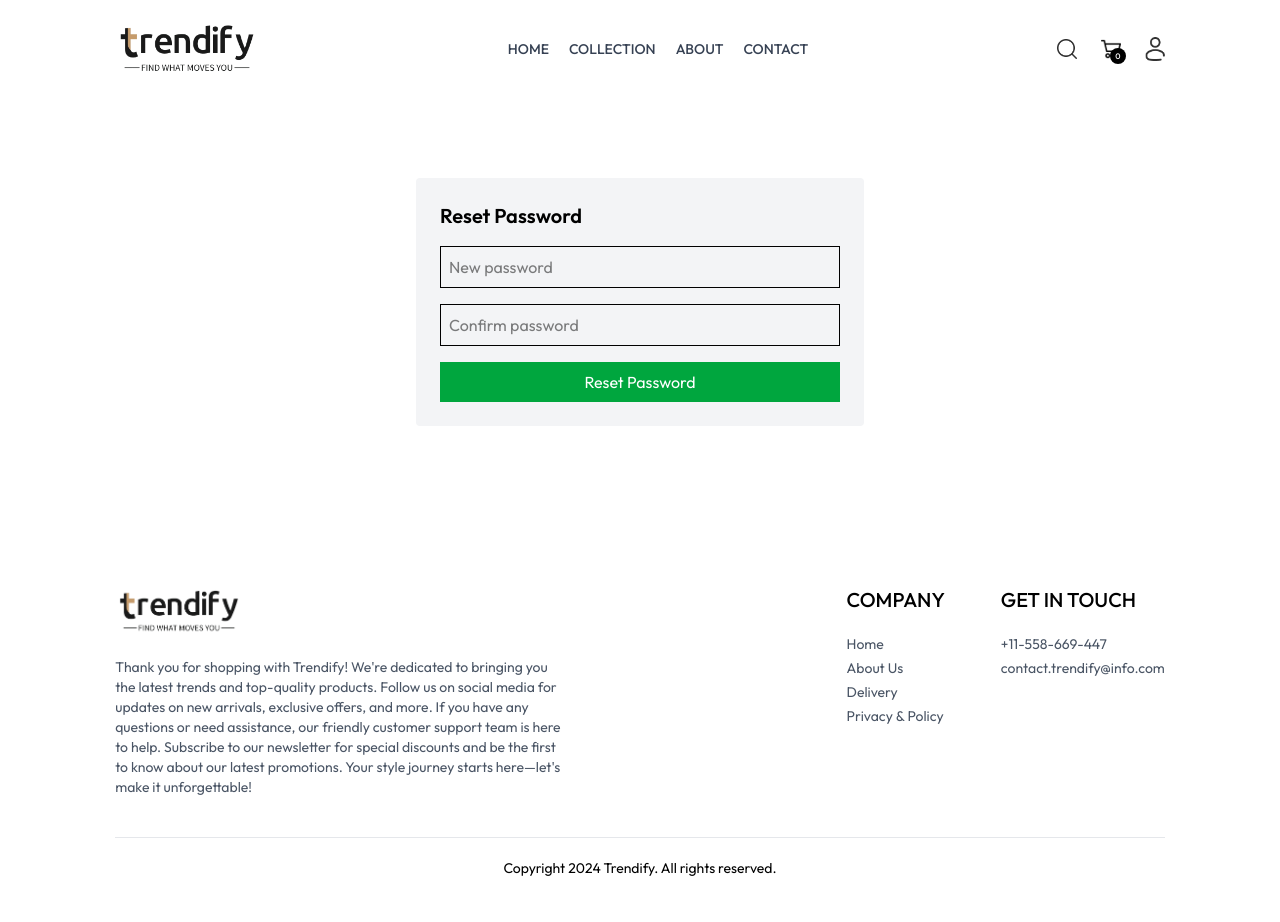
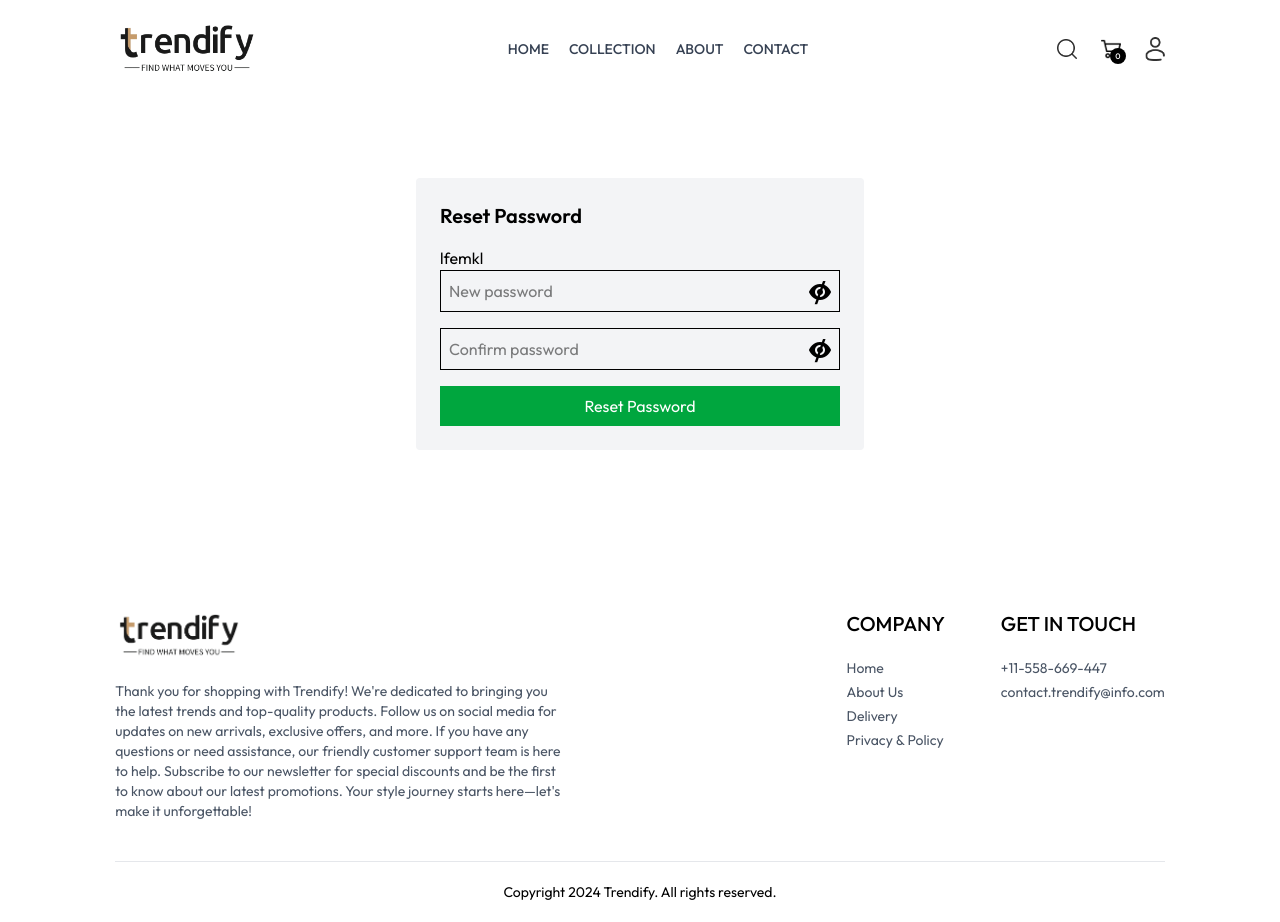
Before and after one commit to chiomaubaezuonu/mern-ecommerce, a React (Vite) app in the folder frontend/: page /reset-password/1 in a window 1280 px wide. Before the commit the page ends 898 px from the top, so only its background shows below. Built offline with nearby package versions, Linux system fonts and the light colour scheme; no server answers.

Commit message:
implement password visibility toggle in reset password and sign up pages

```diff
--- a/frontend/GlobalContext.tsx
+++ b/frontend/GlobalContext.tsx
@@ -1,4 +1,3 @@
-import axios from "axios";
 import {
   createContext,
   FunctionComponent,
@@ -39,7 +38,10 @@ interface ContextType {
   subTotal: number;
   setSubTotal: React.Dispatch<React.SetStateAction<number>>;
   isUserDetailOpen: boolean;
-  setIsUserDetailOpen: React.Dispatch<React.SetStateAction<boolean>>
+  setIsUserDetailOpen: React.Dispatch<React.SetStateAction<boolean>>;
+  isPasswordHidden: Boolean;
+  setIsPasswordHidden: React.Dispatch<React.SetStateAction<boolean>>;
+  togglePassword: () => void
 }
 const GlobalContext = createContext<ContextType | undefined>(undefined);
 
@@ -54,16 +56,16 @@ export const GlobalProvider: FunctionComponent<{ children: ReactNode }> = ({
   const [products, setProducts] = useState<Products[]>([]);
   const [subTotal, setSubTotal] = useState(0);
   const [isUserDetailOpen, setIsUserDetailOpen] = useState(false);
+  const [isPasswordHidden, setIsPasswordHidden] = useState(true);
 
   useEffect(() => {
-    API
-      .get("/products")
+    API.get("/products")
       .then((res) => {
         setProducts(res.data);
       })
       .catch((err) => console.error(err));
   }, []);
-  console.log(products)
+  console.log(products);
 
   useEffect(() => {
     setSubTotal(
@@ -74,6 +76,10 @@ export const GlobalProvider: FunctionComponent<{ children: ReactNode }> = ({
   useEffect(() => {
     localStorage.setItem("cartItems", JSON.stringify(cartItems));
   }, [cartItems]);
+
+  const togglePassword = () => {
+    setIsPasswordHidden(!isPasswordHidden)
+  }
 
   return (
     <GlobalContext.Provider
@@ -89,7 +95,10 @@ export const GlobalProvider: FunctionComponent<{ children: ReactNode }> = ({
         subTotal,
         setSubTotal,
         isUserDetailOpen,
-        setIsUserDetailOpen
+        setIsUserDetailOpen,
+        isPasswordHidden,
+        setIsPasswordHidden,
+        togglePassword
       }}
     >
       {children}
--- a/frontend/src/components/Footer.tsx
+++ b/frontend/src/components/Footer.tsx
@@ -1,9 +1,8 @@
-import { Link, useLocation, matchPath } from "react-router-dom";
+import { Link, useLocation } from "react-router-dom";
 import Container from "../Container";
 
 const Footer = () => {
   const location = useLocation();
-  // const isProductPage = matchPath("/product/:_id", location.pathname)
 
   return (
     <Container>
--- a/frontend/src/pages/ResetPassword.tsx
+++ b/frontend/src/pages/ResetPassword.tsx
@@ -1,6 +1,7 @@
 import React, { useState } from "react";
 import { useParams, useNavigate } from "react-router-dom";
 import API from "../utils/Api";
+import { useGlobalContext } from "../../GlobalContext";
 
 const ResetPassword = () => {
   const { token } = useParams(); // comes from /reset-password/:token
@@ -8,9 +9,14 @@ const ResetPassword = () => {
   const [confirmPassword, setConfirmPassword] = useState("");
   const [message, setMessage] = useState("");
   const navigate = useNavigate();
+  const { isPasswordHidden, togglePassword } = useGlobalContext();
 
   const handleSubmit = async (e: React.FormEvent) => {
     e.preventDefault();
+    if (!token) {
+      setMessage("Invalid reset link. No token provided.");
+      return;
+    }
 
     if (password !== confirmPassword) {
       setMessage("Passwords do not match");
@@ -18,12 +24,10 @@ const ResetPassword = () => {
     }
 
     try {
-      const res = await API.post(
-        `/api/users/reset-password`,
-        {
+      const res = await API.post(`/api/users/reset-password`, {
         resetToken: token,
-          newPassword: password }
-      );
+        newPassword: password,
+      });
       setMessage(res.data.message);
       setTimeout(() => navigate("/signup"), 2000);
     } catch (error: any) {
@@ -35,22 +39,46 @@ const ResetPassword = () => {
     <div className="max-w-md mx-auto mt-20 p-6 bg-gray-100 rounded">
       <h2 className="text-xl font-semibold mb-4">Reset Password</h2>
       <form onSubmit={handleSubmit}>
+        lfemkl
+        <div className="relative">
           <input
-          type="password"
+            type={isPasswordHidden ? "password" : "text"}
             placeholder="New password"
             className="border p-2 w-full mb-4"
             value={password}
             onChange={(e) => setPassword(e.target.value)}
             required
           />
+          <img
+            onClick={togglePassword}
+            src="/images/eye.png"
+            className="absolute top-2.5 right-2 cursor-pointer z-20"
+            alt="hide-password-icon"
+          />
+          {isPasswordHidden && (
+            <p className="text-3xl absolute top-1 right-3.5">/</p>
+          )}
+        </div>
+        <div className="relative w-full">
           <input
-          type="password"
+            type={isPasswordHidden ? "password" : "text"}
             placeholder="Confirm password"
             className="border p-2 w-full mb-4"
             value={confirmPassword}
             onChange={(e) => setConfirmPassword(e.target.value)}
             required
           />
+
+          <img
+            onClick={togglePassword}
+            src="/images/eye.png"
+            className="absolute top-2.5 right-2 cursor-pointer z-20"
+            alt="hide-password-icon"
+          />
+          {isPasswordHidden && (
+            <p className="text-3xl absolute top-1 right-3.5">/</p>
+          )}
+        </div>
         <button
           type="submit"
           className="bg-green-600 text-white px-4 py-2 w-full"
@@ -58,7 +86,9 @@ const ResetPassword = () => {
           Reset Password
         </button>
       </form>
-      {message && <p className="mt-4 text-center text-sm text-gray-700">{message}</p>}
+      {message && (
+        <p className="mt-4 text-center text-sm text-gray-700">{message}</p>
+      )}
     </div>
   );
 };
--- a/frontend/src/pages/SignUpPage.tsx
+++ b/frontend/src/pages/SignUpPage.tsx
@@ -3,8 +3,10 @@ import Container from "../Container";
 import { toast } from "react-toastify";
 import API from "../utils/Api";
 import { Link, useNavigate } from "react-router-dom";
+import { useGlobalContext } from "../../GlobalContext";
 
 const SignUpPage = () => {
+  const { togglePassword, isPasswordHidden } = useGlobalContext();
   const [formData, setFormData] = useState({
     name: "",
     email: "",
@@ -24,10 +26,7 @@ const SignUpPage = () => {
   const submitForm = async (e: React.FormEvent) => {
     e.preventDefault();
     try {
-      const response = await API.post(
-        "/api/users/signup",
-        formData
-      );
+      const response = await API.post("/api/users/signup", formData);
       toast.success(response.data.message);
       console.log(response.data);
     } catch (error: any) {
@@ -87,16 +86,29 @@ const SignUpPage = () => {
             onChange={inputChange}
             name="email"
           />
+          <div className="w-full relative">
             <input
-            type="text"
+              type={isPasswordHidden ? "password" : "text"}
               className="border-[0.063rem] px-3 py-2 border-gray-800 w-full"
               placeholder="Password"
               onChange={inputChange}
               name="password"
             />
+            <img
+              onClick={togglePassword}
+              src="/images/eye.png"
+              className="absolute top-2.5 right-2 cursor-pointer z-20"
+              alt="hide-password-icon"
+            />
+            {isPasswordHidden && (
+              <p className="text-3xl absolute top-1 right-3.5">/</p>
+            )}
+          </div>
           <div className="flex justify-between text-sm w-full">
             <Link to="/forgot-password">
-              <p className="cursor-pointer hover:text-blue-600">Forgot your password?</p>
+              <p className="cursor-pointer hover:text-blue-600">
+                Forgot your password?
+              </p>
             </Link>
             <p className="cursor-pointer" onClick={() => setisLoginOpen(true)}>
               Login here
@@ -127,13 +139,25 @@ const SignUpPage = () => {
             onChange={inputChange}
             name="email"
           />
+          <div className="w-full relative">
             <input
-            type="text"
+              type={isPasswordHidden ? "password" : "text"}
               className="border-[0.063rem] px-3 py-2 border-gray-800 w-full"
               placeholder="Password"
               onChange={inputChange}
               name="password"
             />
+            <img
+              onClick={togglePassword}
+              src="/images/eye.png"
+              className="absolute top-2.5 right-2 cursor-pointer z-20"
+              alt="hide-password-icon"
+            />
+            {isPasswordHidden && (
+              <p className="text-3xl absolute top-1 right-3.5">/</p>
+            )}
+          </div>
+
           <div className="flex justify-between text-sm w-full">
             <p className="cursor-pointer hover:text-blue-600">
               <Link to="/forgot-password">Forgot your password?</Link>
```
Also changed, not shown: frontend/public/images/eye.png (added). Lines whose indentation alone changed are shown as unchanged.
